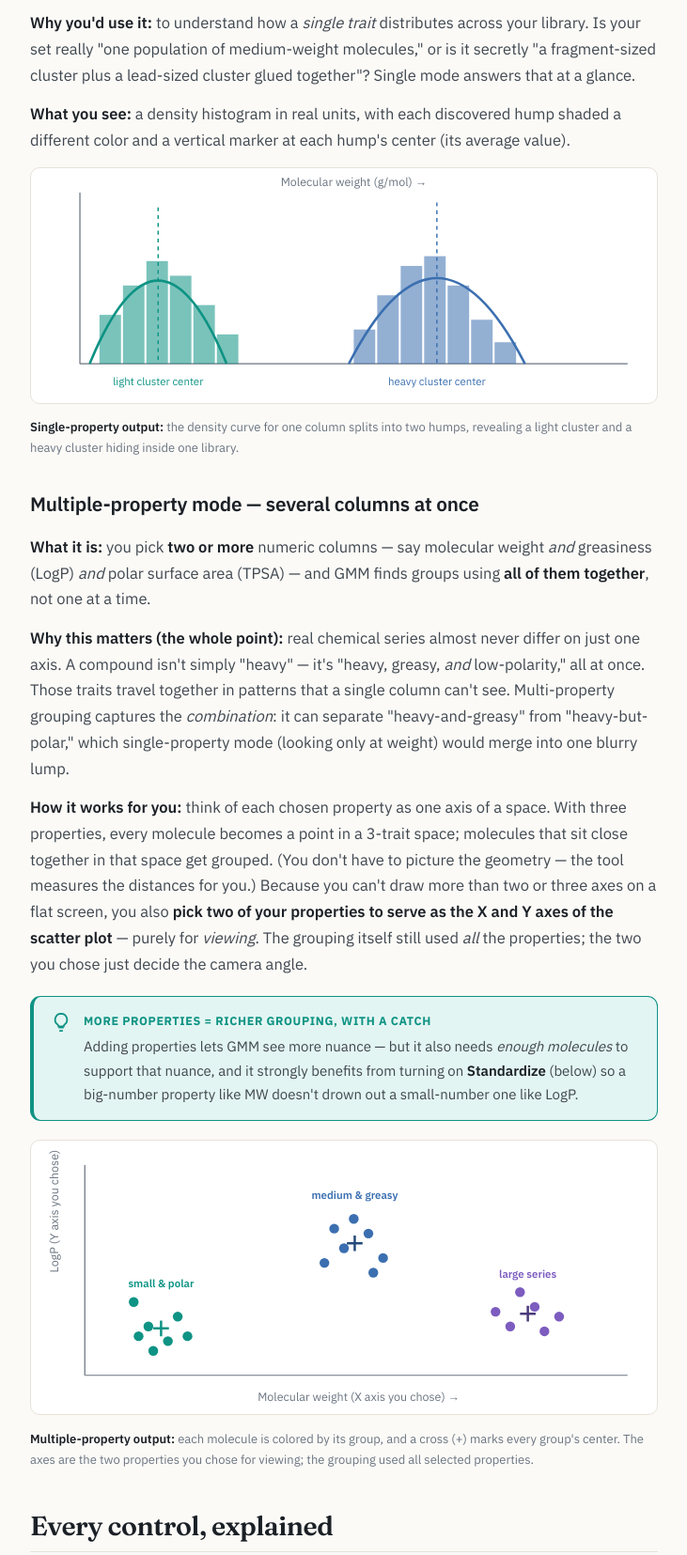
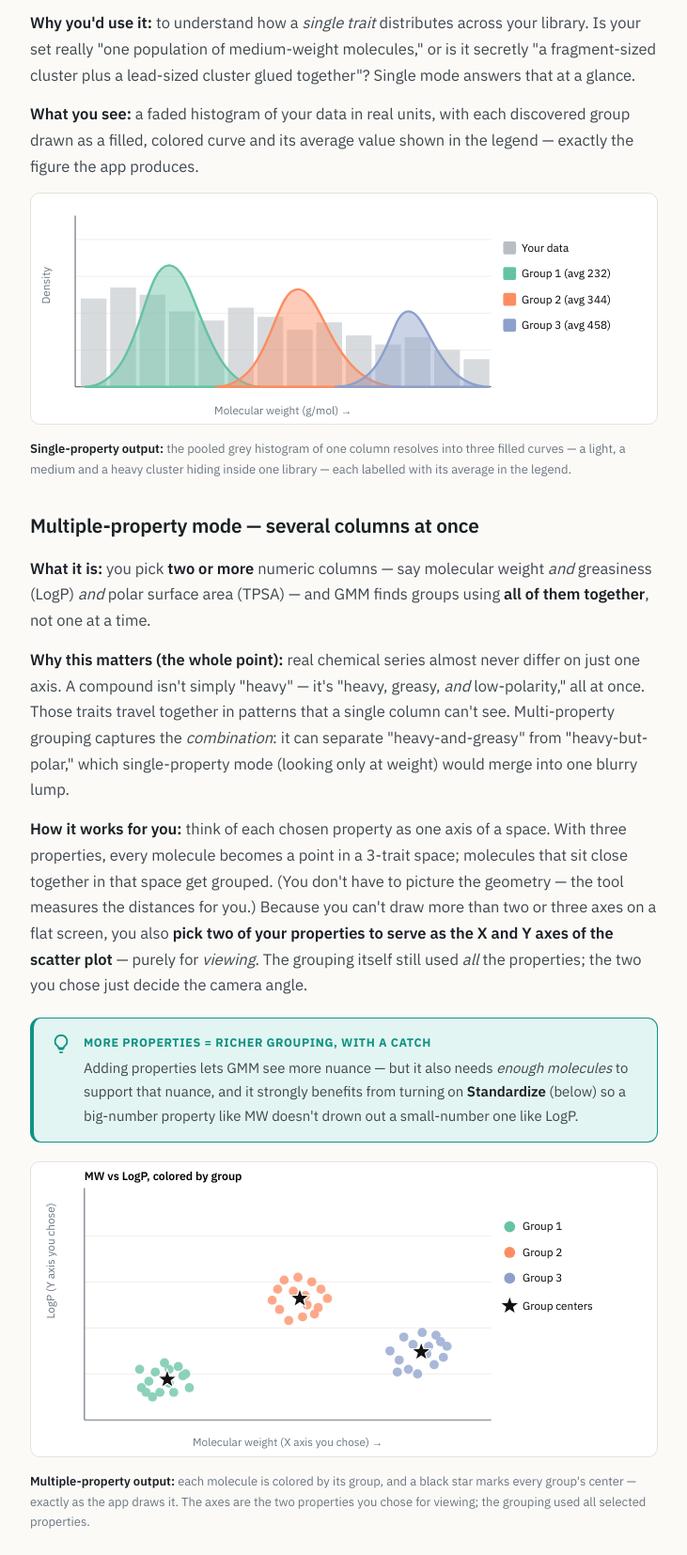
Before and after one commit to yash1thredddy/molecular-properties-calculator-docs, a plain HTML site: page gmm.html in a window 1280 px wide. Shown: the part 2158-3813 px from the top of the page at 94% size, without its empty margins (308-1039 px from the left). Drawn offline with Linux system fonts and the light colour scheme.

Commit message:
docs(gmm): make sample plots faithful to the app's real output
- Fix BIC/AIC dip chart: replace overshooting T-smooth quadratics (visible kink)
  with G1-continuous cubic beziers; adopt the app's top-right legend + best-choice line
- Density plot: pooled grey 'Your data' histogram + filled Set2 group curves
  (#66C2A5/#FC8D62/#8DA0CB) + 'Group N (avg ...)' legend, matching create_density_overlay
- Cluster scatter: Set2-colored point clouds + black star group centers (white outline)
  + right-side legend, matching create_cluster_scatter (was crosses + own palette)

```diff
--- a/gmm.html
+++ b/gmm.html
@@ -106,27 +106,32 @@
         <h3>Single-property mode — one column, looking for humps</h3>
         <p><strong>What it is:</strong> you pick exactly <strong>one</strong> numeric column — say <em>molecular weight</em>. GMM then asks a simple question: does this single property split into more than one hump? It draws a <strong>density curve</strong> (a smoothed histogram — picture a histogram with the bars blurred into a flowing line) and reveals whether the curve has, for example, one bump of light compounds and a separate bump of heavy ones.</p>
         <p><strong>Why you'd use it:</strong> to understand how a <em>single trait</em> distributes across your library. Is your set really "one population of medium-weight molecules," or is it secretly "a fragment-sized cluster plus a lead-sized cluster glued together"? Single mode answers that at a glance.</p>
-        <p><strong>What you see:</strong> a density histogram in real units, with each discovered hump shaded a different color and a vertical marker at each hump's center (its average value).</p>
+        <p><strong>What you see:</strong> a faded histogram of your data in real units, with each discovered group drawn as a filled, colored curve and its average value shown in the legend — exactly the figure the app produces.</p>
 
         <figure style="margin:0">
-          <svg viewBox="0 0 640 240" width="100%" style="background:var(--surface);border:1px solid var(--border);border-radius:10px" role="img" aria-label="Density histogram of one property splitting into two colored humps">
-            <line x1="50" y1="200" x2="610" y2="200" stroke="var(--muted)" stroke-width="1.2"/>
-            <line x1="50" y1="25" x2="50" y2="200" stroke="var(--muted)" stroke-width="1.2"/>
-            <g fill="#0e9384" opacity=".55">
-              <rect x="70" y="150" width="22" height="50"/><rect x="94" y="120" width="22" height="80"/><rect x="118" y="95" width="22" height="105"/><rect x="142" y="110" width="22" height="90"/><rect x="166" y="140" width="22" height="60"/><rect x="190" y="170" width="22" height="30"/>
+          <svg viewBox="0 0 680 250" width="100%" style="background:var(--surface);border:1px solid var(--border);border-radius:10px" role="img" aria-label="Density plot: a faded grey histogram of all data overlaid with three filled, colored group curves and a legend giving each group's average">
+            <!-- faint gridlines -->
+            <g stroke="var(--border)" stroke-width="1" opacity=".6"><line x1="48" y1="170" x2="500" y2="170"/><line x1="48" y1="130" x2="500" y2="130"/><line x1="48" y1="90" x2="500" y2="90"/><line x1="48" y1="50" x2="500" y2="50"/></g>
+            <!-- axes -->
+            <line x1="48" y1="210" x2="500" y2="210" stroke="var(--muted)" stroke-width="1.2"/>
+            <line x1="48" y1="24" x2="48" y2="210" stroke="var(--muted)" stroke-width="1.2"/>
+            <text x="20" y="120" fill="var(--muted)" font-size="12" font-family="IBM Plex Sans" transform="rotate(-90 20 120)">Density</text>
+            <text x="274" y="240" text-anchor="middle" fill="var(--muted)" font-size="12" font-family="IBM Plex Sans">Molecular weight (g/mol) →</text>
+            <!-- 'Your data': one pooled grey histogram of every molecule -->
+            <g fill="#b9bec4" opacity=".55">
+              <rect x="54" y="114" width="28" height="96"/><rect x="86" y="102" width="28" height="108"/><rect x="118" y="110" width="28" height="100"/><rect x="150" y="128" width="28" height="82"/><rect x="182" y="138" width="28" height="72"/><rect x="214" y="124" width="28" height="86"/><rect x="246" y="134" width="28" height="76"/><rect x="278" y="148" width="28" height="62"/><rect x="310" y="140" width="28" height="70"/><rect x="342" y="154" width="28" height="56"/><rect x="374" y="164" width="28" height="46"/><rect x="406" y="156" width="28" height="54"/><rect x="438" y="170" width="28" height="40"/><rect x="470" y="180" width="28" height="30"/>
             </g>
-            <g fill="#3b6fb0" opacity=".55">
-              <rect x="330" y="165" width="22" height="35"/><rect x="354" y="130" width="22" height="70"/><rect x="378" y="100" width="22" height="100"/><rect x="402" y="90" width="22" height="110"/><rect x="426" y="120" width="22" height="80"/><rect x="450" y="155" width="22" height="45"/><rect x="474" y="178" width="22" height="22"/>
-            </g>
-            <path d="M60 200 Q130 30 200 200" fill="none" stroke="#0e9384" stroke-width="2.5"/>
-            <path d="M325 200 Q415 25 505 200" fill="none" stroke="#3b6fb0" stroke-width="2.5"/>
-            <line x1="130" y1="40" x2="130" y2="200" stroke="#0e9384" stroke-width="1.4" stroke-dasharray="4 4"/>
-            <line x1="415" y1="35" x2="415" y2="200" stroke="#3b6fb0" stroke-width="1.4" stroke-dasharray="4 4"/>
-            <text x="130" y="222" text-anchor="middle" fill="#0e9384" font-size="11" font-family="IBM Plex Sans">light cluster center</text>
-            <text x="415" y="222" text-anchor="middle" fill="#3b6fb0" font-size="11" font-family="IBM Plex Sans">heavy cluster center</text>
-            <text x="330" y="18" text-anchor="middle" fill="var(--muted)" font-size="12" font-family="IBM Plex Sans">Molecular weight (g/mol) →</text>
+            <!-- filled group densities (Set2 palette, exactly as the app draws them) -->
+            <path d="M58 210 C120 210 120 78 150 78 C180 78 188 210 250 210 Z" fill="#66C2A5" fill-opacity=".45" stroke="#66C2A5" stroke-width="2.5"/>
+            <path d="M200 210 C262 210 262 104 290 104 C318 104 326 210 400 210 Z" fill="#FC8D62" fill-opacity=".45" stroke="#FC8D62" stroke-width="2.5"/>
+            <path d="M330 210 C392 210 388 128 410 128 C432 128 440 210 498 210 Z" fill="#8DA0CB" fill-opacity=".45" stroke="#8DA0CB" stroke-width="2.5"/>
+            <!-- legend -->
+            <rect x="513" y="52" width="14" height="14" rx="2" fill="#b9bec4"/><text x="533" y="63" fill="var(--text)" font-size="12" font-family="IBM Plex Sans">Your data</text>
+            <rect x="513" y="80" width="14" height="14" rx="2" fill="#66C2A5"/><text x="533" y="91" fill="var(--text)" font-size="12" font-family="IBM Plex Sans">Group 1 (avg 232)</text>
+            <rect x="513" y="108" width="14" height="14" rx="2" fill="#FC8D62"/><text x="533" y="119" fill="var(--text)" font-size="12" font-family="IBM Plex Sans">Group 2 (avg 344)</text>
+            <rect x="513" y="136" width="14" height="14" rx="2" fill="#8DA0CB"/><text x="533" y="147" fill="var(--text)" font-size="12" font-family="IBM Plex Sans">Group 3 (avg 458)</text>
           </svg>
-          <figcaption class="caption" style="color:var(--muted);font-size:13px;margin-top:6px"><strong>Single-property output:</strong> the density curve for one column splits into two humps, revealing a light cluster and a heavy cluster hiding inside one library.</figcaption>
+          <figcaption class="caption" style="color:var(--muted);font-size:13px;margin-top:6px"><strong>Single-property output:</strong> the pooled grey histogram of one column resolves into three filled curves — a light, a medium and a heavy cluster hiding inside one library — each labelled with its average in the legend.</figcaption>
         </figure>
 
         <h3>Multiple-property mode — several columns at once</h3>
@@ -138,22 +143,29 @@
           <div><div class="at">More properties = richer grouping, with a catch</div><p>Adding properties lets GMM see more nuance — but it also needs <em>enough molecules</em> to support that nuance, and it strongly benefits from turning on <strong>Standardize</strong> (below) so a big-number property like MW doesn't drown out a small-number one like LogP.</p></div></div>
 
         <figure style="margin:0">
-          <svg viewBox="0 0 640 280" width="100%" style="background:var(--surface);border:1px solid var(--border);border-radius:10px" role="img" aria-label="2-D scatter with three colored clusters and marked center crosses">
-            <line x1="55" y1="240" x2="610" y2="240" stroke="var(--muted)" stroke-width="1.2"/>
-            <line x1="55" y1="25" x2="55" y2="240" stroke="var(--muted)" stroke-width="1.2"/>
-            <text x="335" y="266" text-anchor="middle" fill="var(--muted)" font-size="12" font-family="IBM Plex Sans">Molecular weight (X axis you chose) →</text>
-            <text x="28" y="135" fill="var(--muted)" font-size="12" font-family="IBM Plex Sans" transform="rotate(-90 28 135)">LogP (Y axis you chose)</text>
-            <g fill="#0e9384"><circle cx="120" cy="190" r="5"/><circle cx="140" cy="205" r="5"/><circle cx="105" cy="165" r="5"/><circle cx="150" cy="180" r="5"/><circle cx="125" cy="215" r="5"/><circle cx="160" cy="200" r="5"/><circle cx="110" cy="200" r="5"/></g>
-            <g fill="#3b6fb0"><circle cx="320" cy="110" r="5"/><circle cx="345" cy="95" r="5"/><circle cx="300" cy="125" r="5"/><circle cx="360" cy="120" r="5"/><circle cx="330" cy="80" r="5"/><circle cx="310" cy="90" r="5"/><circle cx="350" cy="135" r="5"/></g>
-            <g fill="#7c5cbf"><circle cx="490" cy="190" r="5"/><circle cx="515" cy="170" r="5"/><circle cx="475" cy="175" r="5"/><circle cx="525" cy="195" r="5"/><circle cx="500" cy="155" r="5"/><circle cx="540" cy="180" r="5"/></g>
-            <g stroke-width="2.4"><path d="M125 192h16M133 184v16" stroke="#0e9384"/></g>
-            <g stroke-width="2.4"><path d="M323 105h16M331 97v16" stroke="#234a7a"/></g>
-            <g stroke-width="2.4"><path d="M500 177h16M508 169v16" stroke="#4a3a7a"/></g>
-            <text x="133" y="150" text-anchor="middle" fill="#0e9384" font-size="11" font-family="IBM Plex Sans" font-weight="600">small &amp; polar</text>
-            <text x="331" y="60" text-anchor="middle" fill="#3b6fb0" font-size="11" font-family="IBM Plex Sans" font-weight="600">medium &amp; greasy</text>
-            <text x="508" y="140" text-anchor="middle" fill="#7c5cbf" font-size="11" font-family="IBM Plex Sans" font-weight="600">large series</text>
+          <svg viewBox="0 0 680 320" width="100%" style="background:var(--surface);border:1px solid var(--border);border-radius:10px" role="img" aria-label="Scatter of two chosen properties: points colored by group with black star markers at each group center and a legend">
+            <defs><polygon id="gmmStar" points="0,-11 2.6,-3.6 10.5,-3.4 4.3,1.4 6.5,8.9 0,4.5 -6.5,8.9 -4.3,1.4 -10.5,-3.4 -2.6,-3.6" fill="#111" stroke="#fff" stroke-width="1.2"/></defs>
+            <g stroke="var(--border)" stroke-width="1" opacity=".6"><line x1="58" y1="230" x2="500" y2="230"/><line x1="58" y1="180" x2="500" y2="180"/><line x1="58" y1="130" x2="500" y2="130"/><line x1="58" y1="80" x2="500" y2="80"/></g>
+            <line x1="58" y1="280" x2="500" y2="280" stroke="var(--muted)" stroke-width="1.2"/>
+            <line x1="58" y1="28" x2="58" y2="280" stroke="var(--muted)" stroke-width="1.2"/>
+            <text x="58" y="19" fill="var(--text)" font-size="12.5" font-family="IBM Plex Sans" font-weight="600">MW vs LogP, colored by group</text>
+            <text x="279" y="308" text-anchor="middle" fill="var(--muted)" font-size="12" font-family="IBM Plex Sans">Molecular weight (X axis you chose) →</text>
+            <text x="26" y="170" fill="var(--muted)" font-size="12" font-family="IBM Plex Sans" transform="rotate(-90 26 170)">LogP (Y axis you chose)</text>
+            <!-- Group 1 (teal) — small &amp; polar -->
+            <g fill="#66C2A5" opacity=".75"><circle cx="120" cy="245" r="5"/><circle cx="135" cy="228" r="5"/><circle cx="150" cy="240" r="5"/><circle cx="165" cy="232" r="5"/><circle cx="140" cy="250" r="5"/><circle cx="160" cy="222" r="5"/><circle cx="128" cy="238" r="5"/><circle cx="118" cy="225" r="5"/><circle cx="172" cy="245" r="5"/><circle cx="145" cy="218" r="5"/><circle cx="155" cy="250" r="5"/><circle cx="132" cy="255" r="5"/><circle cx="168" cy="230" r="5"/><circle cx="125" cy="250" r="5"/><circle cx="150" cy="225" r="5"/></g>
+            <!-- Group 2 (orange) — medium &amp; greasy -->
+            <g fill="#FC8D62" opacity=".75"><circle cx="270" cy="160" r="5"/><circle cx="285" cy="140" r="5"/><circle cx="300" cy="155" r="5"/><circle cx="315" cy="138" r="5"/><circle cx="295" cy="168" r="5"/><circle cx="275" cy="128" r="5"/><circle cx="308" cy="165" r="5"/><circle cx="262" cy="150" r="5"/><circle cx="322" cy="148" r="5"/><circle cx="290" cy="125" r="5"/><circle cx="280" cy="172" r="5"/><circle cx="305" cy="130" r="5"/><circle cx="268" cy="138" r="5"/><circle cx="312" cy="158" r="5"/><circle cx="298" cy="145" r="5"/></g>
+            <!-- Group 3 (blue-purple) — large series -->
+            <g fill="#8DA0CB" opacity=".75"><circle cx="400" cy="215" r="5"/><circle cx="415" cy="198" r="5"/><circle cx="430" cy="208" r="5"/><circle cx="445" cy="195" r="5"/><circle cx="410" cy="225" r="5"/><circle cx="390" cy="205" r="5"/><circle cx="438" cy="220" r="5"/><circle cx="425" cy="185" r="5"/><circle cx="452" cy="200" r="5"/><circle cx="405" cy="190" r="5"/><circle cx="420" cy="230" r="5"/><circle cx="440" cy="188" r="5"/><circle cx="398" cy="228" r="5"/><circle cx="448" cy="212" r="5"/><circle cx="432" cy="200" r="5"/></g>
+            <!-- group centers: black stars with a white outline, exactly as the app marks them -->
+            <use href="#gmmStar" x="148" y="236"/><use href="#gmmStar" x="292" y="148"/><use href="#gmmStar" x="424" y="206"/>
+            <!-- legend -->
+            <circle cx="520" cy="70" r="6" fill="#66C2A5"/><text x="534" y="74" fill="var(--text)" font-size="12" font-family="IBM Plex Sans">Group 1</text>
+            <circle cx="520" cy="98" r="6" fill="#FC8D62"/><text x="534" y="102" fill="var(--text)" font-size="12" font-family="IBM Plex Sans">Group 2</text>
+            <circle cx="520" cy="126" r="6" fill="#8DA0CB"/><text x="534" y="130" fill="var(--text)" font-size="12" font-family="IBM Plex Sans">Group 3</text>
+            <use href="#gmmStar" x="520" y="156"/><text x="534" y="160" fill="var(--text)" font-size="12" font-family="IBM Plex Sans">Group centers</text>
           </svg>
-          <figcaption class="caption" style="color:var(--muted);font-size:13px;margin-top:6px"><strong>Multiple-property output:</strong> each molecule is colored by its group, and a cross (+) marks every group's center. The axes are the two properties you chose for viewing; the grouping used all selected properties.</figcaption>
+          <figcaption class="caption" style="color:var(--muted);font-size:13px;margin-top:6px"><strong>Multiple-property output:</strong> each molecule is colored by its group, and a black star marks every group's center — exactly as the app draws it. The axes are the two properties you chose for viewing; the grouping used all selected properties.</figcaption>
         </figure>
       </section>
 
@@ -244,18 +256,17 @@
             <text x="335" y="250" text-anchor="middle" fill="var(--muted)" font-size="12" font-family="IBM Plex Sans">Number of groups tried →</text>
             <text x="30" y="125" fill="var(--muted)" font-size="12" font-family="IBM Plex Sans" transform="rotate(-90 30 125)">Score (lower = better)</text>
             <g fill="var(--muted)" font-size="11" font-family="IBM Plex Mono" text-anchor="middle"><text x="120" y="238">2</text><text x="220" y="238">3</text><text x="320" y="238">4</text><text x="420" y="238">5</text><text x="520" y="238">6</text></g>
-            <!-- BIC solid -->
-            <polyline points="120,90 220,135 320,170 420,150 520,120" fill="none" stroke="#e0564a" stroke-width="2.6"/>
-            <g fill="#e0564a"><circle cx="120" cy="90" r="4"/><circle cx="220" cy="135" r="4"/><circle cx="320" cy="170" r="4"/><circle cx="420" cy="150" r="4"/><circle cx="520" cy="120" r="4"/></g>
-            <!-- AIC dashed -->
-            <polyline points="120,110 220,150 320,150 420,120 520,100" fill="none" stroke="#3b6fb0" stroke-width="2.4" stroke-dasharray="7 5"/>
-            <g fill="#3b6fb0"><circle cx="120" cy="110" r="4"/><circle cx="220" cy="150" r="4"/><circle cx="320" cy="150" r="4"/><circle cx="420" cy="120" r="4"/><circle cx="520" cy="100" r="4"/></g>
-            <!-- minimum marker for BIC -->
-            <circle cx="320" cy="170" r="9" fill="none" stroke="#e0564a" stroke-width="2"/>
-            <line x1="320" y1="170" x2="380" y2="200" stroke="var(--muted)" stroke-width="1"/>
-            <text x="384" y="204" fill="#e0564a" font-size="11" font-family="IBM Plex Sans" font-weight="600">best choice (lowest BIC)</text>
-            <text x="135" y="80" fill="#e0564a" font-size="11" font-family="IBM Plex Sans" font-weight="600">BIC (solid)</text>
-            <text x="135" y="100" fill="#3b6fb0" font-size="11" font-family="IBM Plex Sans" font-weight="600">AIC (dashed)</text>
+            <!-- BIC solid: steep drop to a single minimum at 4 groups, then a gentle rise -->
+            <path d="M120 70 C175 135 255 184 320 186 C385 188 440 160 520 118" fill="none" stroke="#e0564a" stroke-width="3" stroke-linecap="round"/>
+            <!-- AIC dashed: gentler penalty — shallower, later valley that stays low on the right -->
+            <path d="M120 95 C185 150 255 192 320 193 C400 194 470 176 520 152" fill="none" stroke="#3b6fb0" stroke-width="2.5" stroke-dasharray="6 5" stroke-linecap="round" opacity=".85"/>
+            <!-- best-choice marker on the BIC minimum (4 groups) -->
+            <line x1="320" y1="186" x2="320" y2="220" stroke="#e0564a" stroke-width="1.5" stroke-dasharray="4 4"/>
+            <circle cx="320" cy="186" r="6.5" fill="#e0564a"/>
+            <text x="320" y="172" text-anchor="middle" fill="var(--text)" font-size="12" font-family="IBM Plex Sans" font-weight="600">best choice</text>
+            <!-- legend (top-right) -->
+            <line x1="398" y1="52" x2="428" y2="52" stroke="#e0564a" stroke-width="3"/><text x="434" y="56" fill="var(--muted)" font-size="12.5" font-family="IBM Plex Sans">BIC</text>
+            <line x1="478" y1="52" x2="508" y2="52" stroke="#3b6fb0" stroke-width="2.5" stroke-dasharray="6 5"/><text x="514" y="56" fill="var(--muted)" font-size="12.5" font-family="IBM Plex Sans">AIC</text>
           </svg>
           <figcaption class="caption" style="color:var(--muted);font-size:13px;margin-top:6px">Each curve dips to a minimum then climbs. The lowest point of the <strong>solid BIC</strong> line (here, 4 groups) is the recommended number. The <strong>dashed AIC</strong> line is shown alongside so you can see whether it agrees.</figcaption>
         </figure>
```
